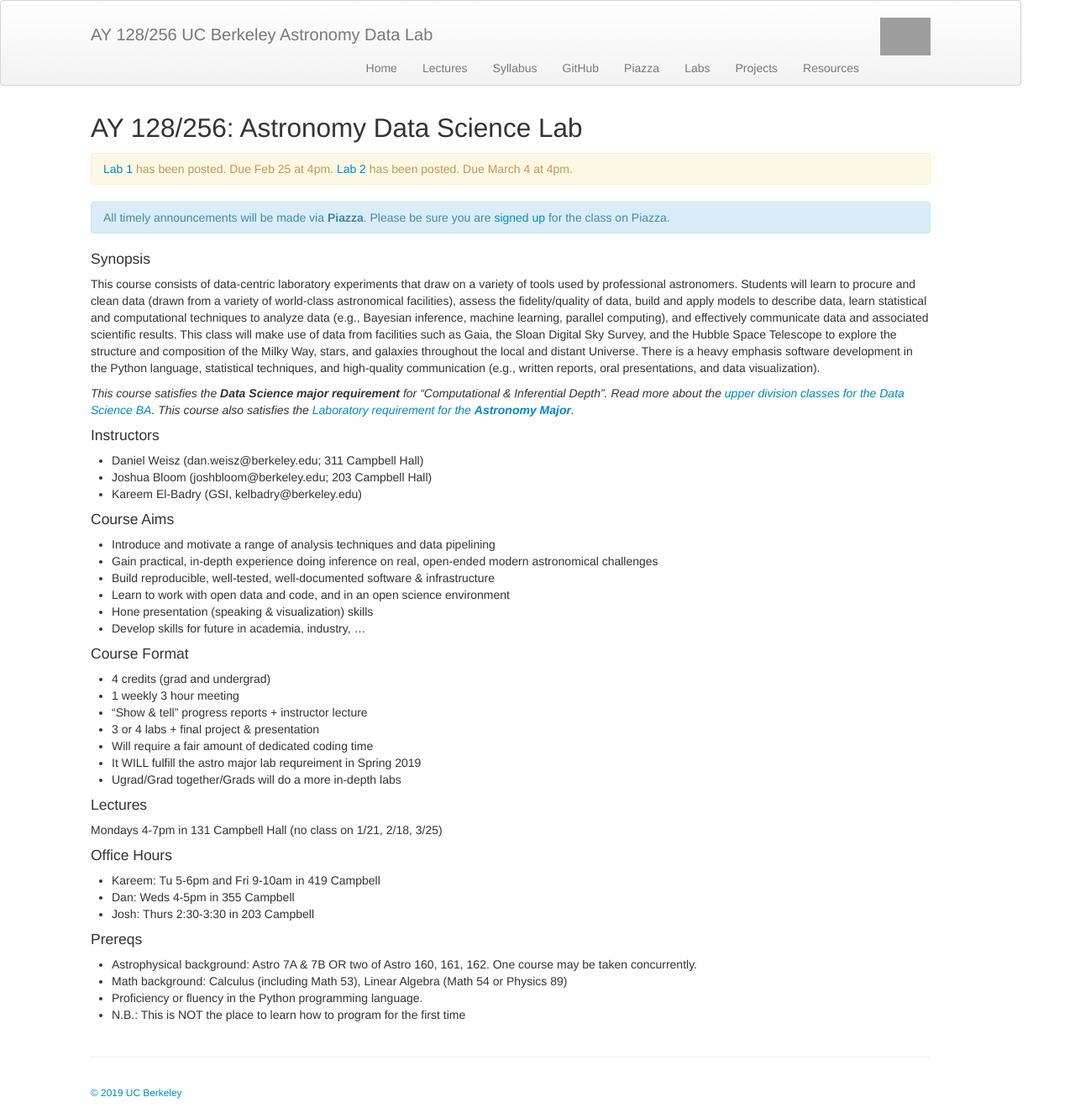
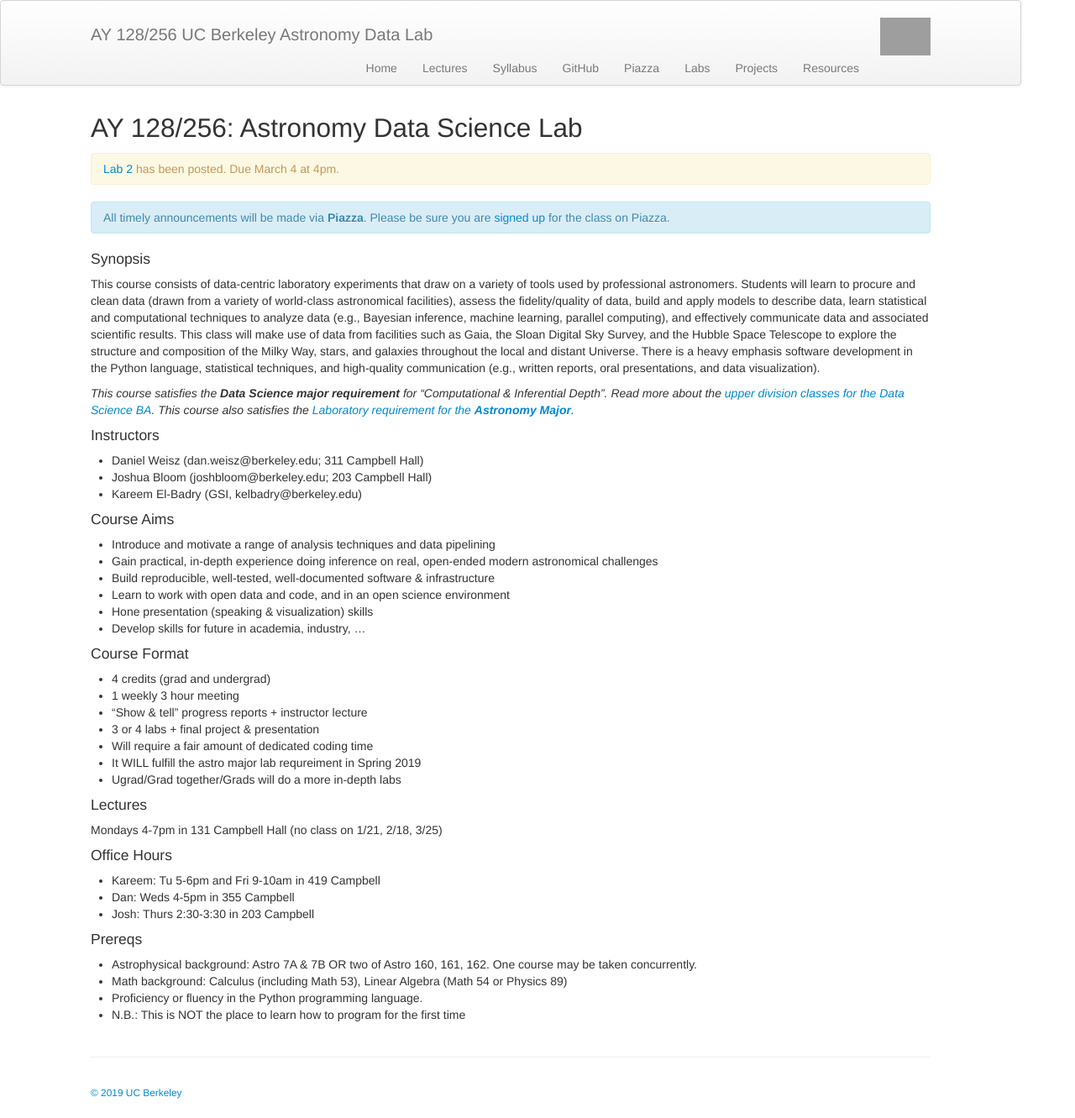
Before and after one commit to ucb-datalab/ucb-datalab.github.io, a Jekyll site: the page built from index.md, in a window 1280 px wide. Shown: the whole page at 84% size. Built offline with Jekyll 4.4.1, drawn with Linux system fonts in a browser that asks for light colours; grey boxes are pictures that could not be loaded.

Commit message:
adding lab 2

```diff
--- a/index.md
+++ b/index.md
@@ -7,7 +7,6 @@ title: Astronomy Data Science Lab
 
 
 <div class="alert alert-primary" role="alert">
- <a href="https://github.com/ucb-datalab/course-materials/blob/master/Labs/Lab_1_Ast128_2019.pdf">Lab 1</a> has been posted. Due Feb 25 at 4pm.
 
 <a href="https://github.com/ucb-datalab/course-materials/blob/master/Labs/Lab_2_Ast128_2019.pdf">Lab 2</a> has been posted. Due March 4 at 4pm.
 
```
